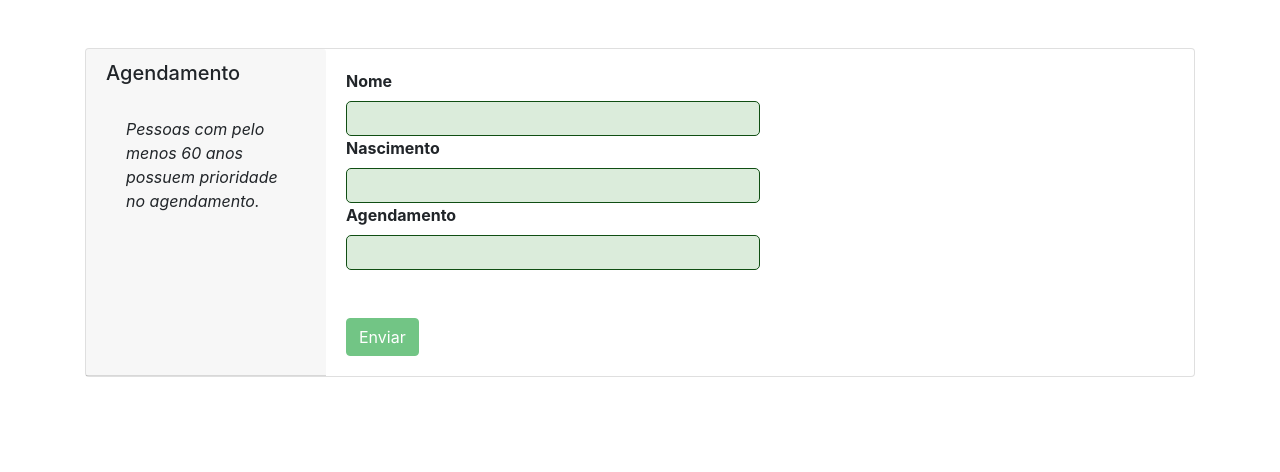
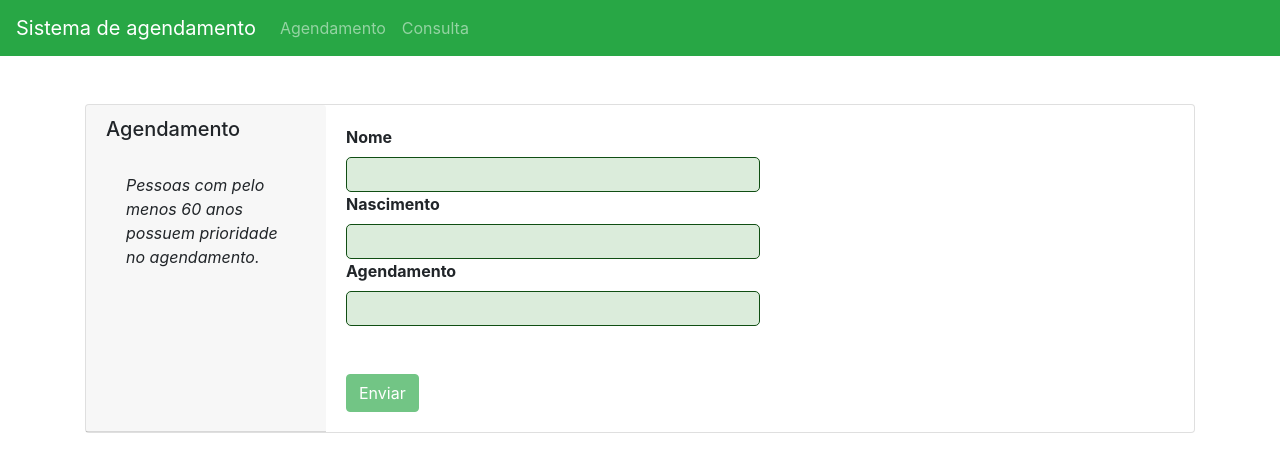
Before and after one commit to CaioCHC/React-Pitang, a React (Create React App) app: page / in a window 1280 px wide. Shown: the top 472 px of the page. Built offline with nearby package versions, Linux system fonts and the light colour scheme.

Commit message:
NavBar and warns
Add NavBar e mudança no Formik [Deprecated render] para correção de warning.

```diff
--- a/src/components/Forms/SchedulingForm/index.jsx
+++ b/src/components/Forms/SchedulingForm/index.jsx
@@ -1,4 +1,3 @@
-/* eslint-disable react/jsx-props-no-spreading */
 import React from 'react';
 import * as Yup from 'yup';
 import DatePicker from 'react-datepicker';
@@ -18,8 +17,8 @@ function onSubmit(values) {
 
 const validationSchema = Yup.object({
   name: Yup.string().trim().required('Campo obrigatório'),
-  birth: Yup.date().required('Required').nullable(),
-  Agendamento: Yup.date().required('Required').nullable(),
+  birth: Yup.date().required('Campo obrigatório').nullable(),
+  Agendamento: Yup.date().required('Campo obrigatório').nullable(),
 });
 
 export default function index() {
@@ -32,9 +31,8 @@ export default function index() {
         name: '',
         birth: null,
       }}
-      render={({
-        isValid,
-      }) => (
+    >
+      {({ isValid }) => (
         <Form>
 
           <FormLabel htmlFor="name">Nome</FormLabel>
@@ -51,9 +49,8 @@ export default function index() {
               return (
                 <DatePicker
                   id="birth"
-                  {...field}
                   selected={value}
-                  onChange={(val) => setFieldValue('birth', val)}
+                  onChange={(val) => setFieldValue('birth', val)} // cada mudança no DatePicker é passada pro form
                   maxDate={new Date()}
                   dateFormat="dd/MM/yyyy"
                   locale={ptBR}
@@ -75,11 +72,10 @@ export default function index() {
               return (
                 <DatePicker
                   id="Agendamento"
-                  {...field}
                   selected={value}
                   onChange={(val) => setFieldValue('Agendamento', val)}
                   showTimeSelect
-                  minDate={new Date()}
+                  minDate={addDays(new Date(), 1)}
                   maxDate={addDays(new Date(), 5)}
                   minTime={setHours(setMinutes(new Date(), 0), 8)}
                   maxTime={setHours(setMinutes(new Date(), 30), 12)}
@@ -97,6 +93,6 @@ export default function index() {
           <Button className="mt-5" type="submit" variant="success" disabled={!isValid}>Enviar</Button>
         </Form>
       )}
-    />
+    </Formik>
   );
 }
--- /dev/null
+++ b/src/components/Navbar/index.jsx
@@ -0,0 +1,22 @@
+import React from 'react';
+import { Navbar, Nav } from 'react-bootstrap';
+
+import { Link } from 'react-router-dom';
+
+export default function Header({ title = 'Navbar Title', routes = [] }) {
+  return (
+    <Navbar bg="success" variant="dark" expand="lg">
+      <Navbar.Brand href="/">{title}</Navbar.Brand>
+      <Navbar.Toggle aria-controls="basic-navbar-nav" />
+      <Navbar.Collapse id="basic-navbar-nav">
+        <Nav className="mr-auto">
+          {routes.map(({ name, path }) => (
+            <Nav.Link as={Link} key={path} to={path}>
+              {name}
+            </Nav.Link>
+          ))}
+        </Nav>
+      </Navbar.Collapse>
+    </Navbar>
+  );
+}
--- a/src/index.jsx
+++ b/src/index.jsx
@@ -4,8 +4,7 @@ import App from './App';
 import 'bootstrap/dist/css/bootstrap.min.css';
 
 ReactDOM.render(
-  <React.StrictMode>
-    <App />
-  </React.StrictMode>,
+
+  <App />,
   document.getElementById('root'),
 );
--- a/src/routes.jsx
+++ b/src/routes.jsx
@@ -1,5 +1,6 @@
 import React from 'react';
 import { BrowserRouter, Switch, Route } from 'react-router-dom';
+import Navbar from './components/Navbar';
 
 import Agendamento from './pages/Agendamento';
 import Consulta from './pages/Consulta';
@@ -16,6 +17,7 @@ const routes = [{
 
 const Routes = () => (
   <BrowserRouter>
+    <Navbar title="Sistema de agendamento" routes={routes} />
     <Switch>
       {routes.map(({ path, component }) => (
         <Route exact key={path} path={path} component={component} />
```
Also changed, not shown: .eslintrc.js, public/logo192.png (added), public/manifest.json.
